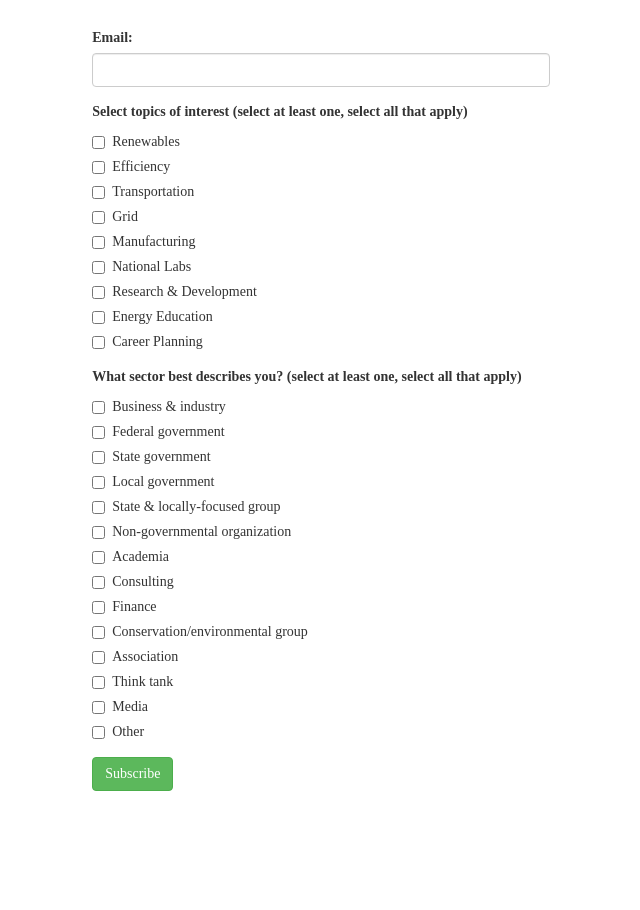
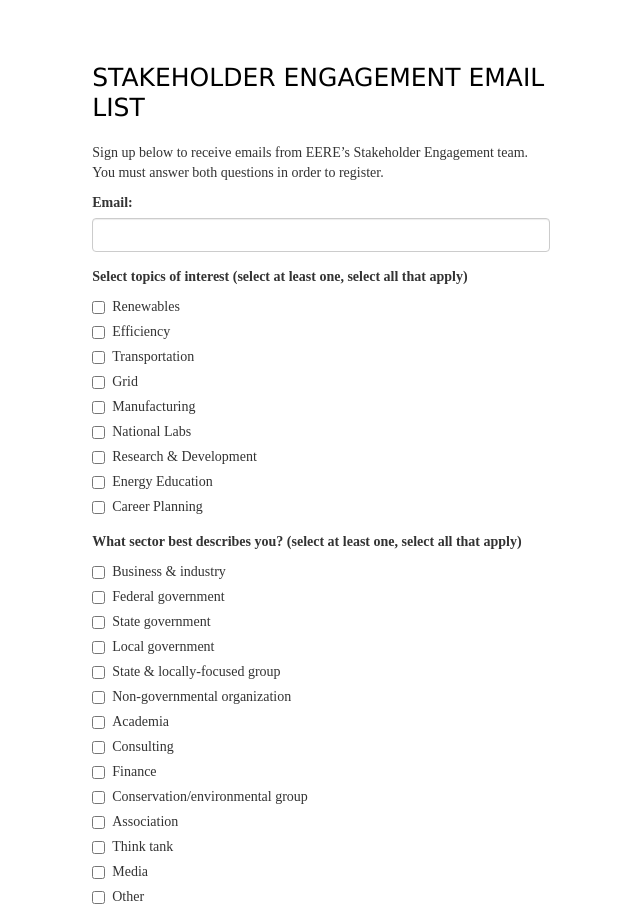
Before and after one commit to NREL/eere-govdelivery-subscription-api, a plain HTML site: page index.html in a window 1280 px wide. Shown: the top 910 px of the page, without its empty margins (319-959 px from the left). Before the commit the page ends 800 px from the top, so only its background shows below. Drawn offline with nearby package versions, Linux system fonts and the light colour scheme; a web font is replaced by a local one.

Commit message:
Update 2016-01-12T19:18:45.309Z

```diff
--- a/client/css/styles.min.css
+++ b/client/css/styles.min.css
@@ -2,4 +2,4 @@
  *
  * Global styles
  *
- */@font-face{font-family:"Avenir LT W02 35 Light";src:local("â˜º"),url(../fonts/avenir_light.woff) format("woff"),url(../fonts/Avenir+35+Light.ttf) format("truetype"),url(../fonts/avenir_light.svg) format("svg")}body{padding-top:2em;font-family:'Avenir LT W02 35 Light'}.bg-danger,.bg-success,label.error{padding:1em}.col-centered{float:none;margin:0 auto}label.error{background-color:#f2dede;display:block}
+ */.btn,h1,h2,h3,h4,h5,h6{text-transform:uppercase}@font-face{font-family:"Avenir LT W02 35 Light";src:local("â˜º"),url(../fonts/avenir_light.woff) format("woff"),url(../fonts/Avenir+35+Light.ttf) format("truetype"),url(../fonts/avenir_light.svg) format("svg")}body{padding-top:2em;font-family:'Avenir LT W02 35 Light'}.bg-danger,.bg-success,label.error{padding:1em}.col-centered{float:none;margin:0 auto}label.error{background-color:#f2dede;display:block}.page-title{font-family:"Avenir LT W02 35 Light",verdana,sans-serif;font-size:25px;line-height:30px;padding-top:15px;margin-bottom:20px}h1,h2,h3,h4,h5,h6{font-family:"Avenir LT W02 85 Heavy",verdana,sans-serif;font-weight:400;color:#000}label{font-weight:700}
--- a/index.html
+++ b/index.html
@@ -33,6 +33,9 @@
 
 
     <form method="get" id="form-subscribe" accept-charset="utf-8" class="form">
+
+        <h2 class="page-title">Stakeholder Engagement Email List</h2 class="page-title">
+        <p>Sign up below to receive emails from EERE’s Stakeholder Engagement team. You must answer both questions in order to register.</p>
 
         <div class="form-group">
             <label for="e" class="control-label">Email:</label>
```
